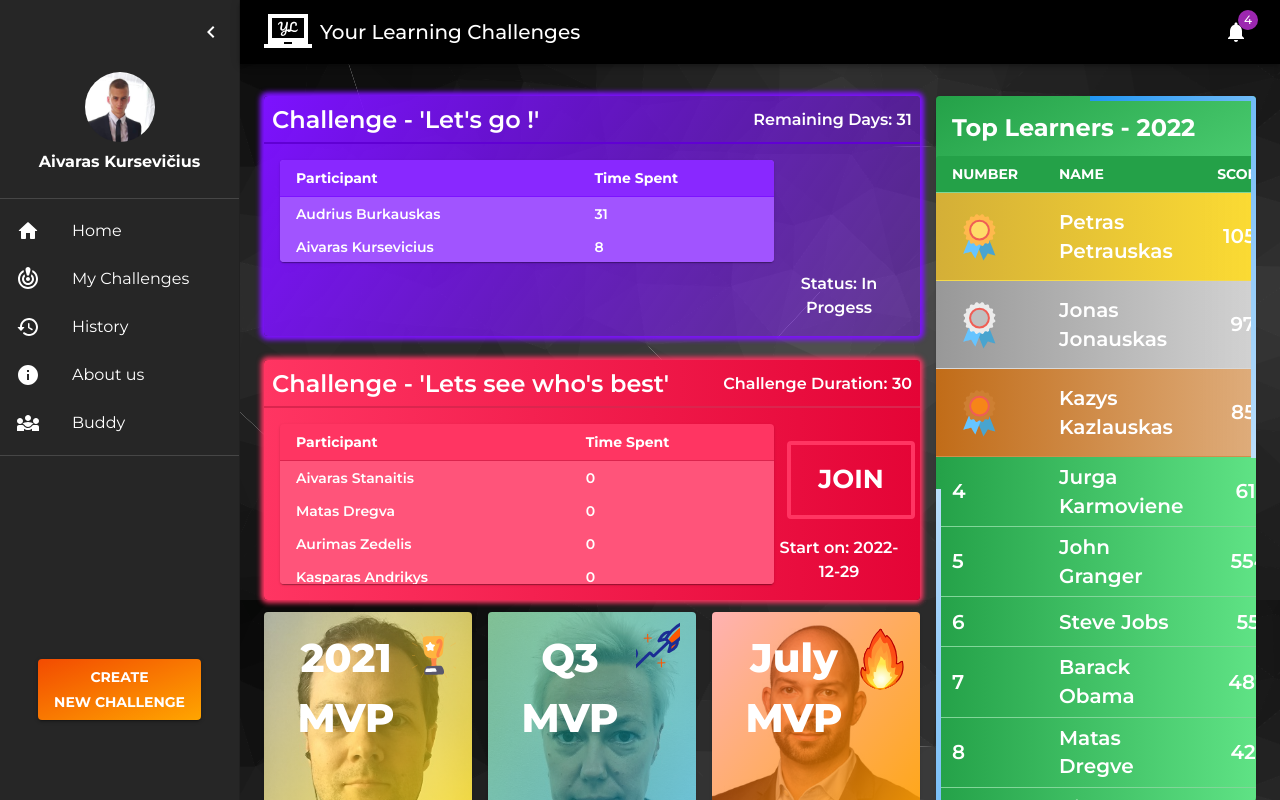
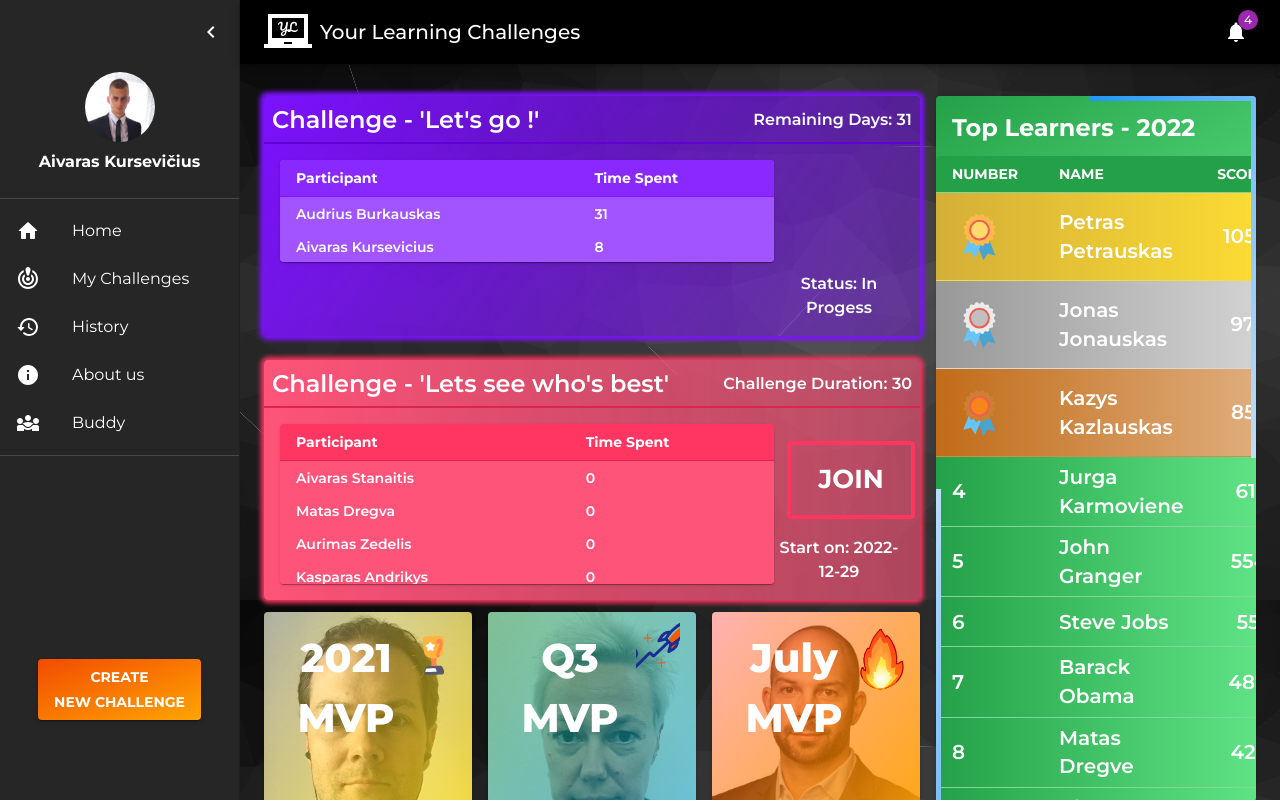
Before and after one commit to aivaraskurseviciusltu/HACKATHON2022, a React (Create React App) app in the folder my-app/: page / in a window 1280 px wide. Built offline with nearby package versions, Linux system fonts and the light colour scheme.

Commit message:
challenge card update v3

```diff
--- a/my-app/src/Challenges/AllChallenges/AllChallenges.js
+++ b/my-app/src/Challenges/AllChallenges/AllChallenges.js
@@ -54,17 +54,17 @@ const AllOpenChallenges = (props) => {
           flexDirection: "column",
           height: 240,
           color: "#fff",
-          background: props.color === 'pink' ? 'linear-gradient(125deg, rgba(125,18,255,1) 0%, rgba(125,18,255,0.3604035364145658) 100%)' : 'linear-gradient(90deg, rgba(255,53,98,1) 0%, rgba(228,4,54,1) 100%)',
-          boxShadow: props.color === 'pink' ? "0px 0px 5px 4px #7d12ff" : "0px 0px 5px 3px #ff3562",
+          background: props.color === 'violet' ? 'linear-gradient(125deg, rgba(125,18,255,1) 0%, rgba(125,18,255,0.3604035364145658) 100%)' : 'linear-gradient(90deg, rgba(255,84,122,1) 0%, rgba(255,84,122,0.6) 100%)',
+          boxShadow: props.color === 'violet' ? "0px 0px 5px 4px #7d12ff" : "0px 0px 5px 3px #ff3562",
           '&:hover': {
-            border: props.color === 'pink' ? "3px solid #7d12ff" : "3px solid #db254e",
-            background: props.color === 'pink' ? 'linear-gradient(125deg, rgba(125,18,255,1) 0%, rgba(125,18,255,0.3604035364145658) 100%)' : 'linear-gradient(90deg, rgba(255,53,98,1) 0%, rgba(228,4,54,1) 100%)',
+            border: props.color === 'violet' ? "3px solid #7d12ff" : "3px solid #db254e",
+            background: props.color === 'violet' ? 'linear-gradient(125deg, rgba(125,18,255,1) 0%, rgba(125,18,255,0.3604035364145658) 100%)' : 'linear-gradient(90deg, rgba(255,84,122,1) 0%, rgba(255,84,122,0.6) 100%)',
             boxShadow: 'none'
           },
         }}
         className="raise"
       >
-        <Grid container sx={{ borderBottom: `2px solid ${props.color === 'pink' ? "#6000d4" : "#db254e"}`, height: 48, padding: 1 }}>
+        <Grid container sx={{ borderBottom: `2px solid ${props.color === 'violet' ? "#6000d4" : "#db254e"}`, height: 48, padding: 1 }}>
           <Grid item xs={8}>
             <Typography
               sx={{ height: "40px", textAlign: "start", fontWeight: 600 }}
@@ -88,18 +88,18 @@ const AllOpenChallenges = (props) => {
         </Grid>
         <Grid container sx={{ height: 192, p: 2 }}>
           <Grid item xs={9.5}>
-            <TableContainer component={Paper} sx={{ maxHeight: "160px", overflowY: "auto", background: props.color === 'pink' ? "#a154ff" : "#ff547a" }}>
+            <TableContainer component={Paper} sx={{ maxHeight: "160px", overflowY: "auto", background: props.color === 'violet' ? "#a154ff" : "#ff547a" }}>
               <Table sx={{ minWidth: "100%", }} size="small" aria-label="a dense table">
                 <TableHead>
-                  <TableRow sx={{ backgroundColor: props.color === 'pink' ? "#8928ff" : "#ff3562" }}>
+                  <TableRow sx={{ backgroundColor: props.color === 'violet' ? "#8928ff" : "#ff3562" }}>
                     <TableCell sx={{
                       color: "#fff", fontWeight: 700, borderColor:
-                        props.color === 'pink'
+                        props.color === 'violet'
                           ? "#7d12ff" : "#db254e"
                     }}>Participant</TableCell>
                     <TableCell sx={{
                       color: "#fff", fontWeight: 700, borderColor:
-                        props.color === 'pink'
+                        props.color === 'violet'
                           ? "#7d12ff" : "#db254e"
                     }}>Time Spent</TableCell>
                   </TableRow>
@@ -117,7 +117,7 @@ const AllOpenChallenges = (props) => {
                     <TableRow
                       key={index}
                       sx={{
-                        backgroundColor: props.color === 'pink' ? "#a154ff" : "#ff547a",
+                        backgroundColor: props.color === 'violet' ? "#a154ff" : "#ff547a",
                         '&:last-child td, &:last-child th': { border: 0 },
                         textTransform: "none"
                       }}
@@ -125,14 +125,14 @@ const AllOpenChallenges = (props) => {
                     >
                       <StyledTableCell component="td" sx={{
                         borderColor:
-                          props.color === 'pink'
+                          props.color === 'violet'
                             ? "#7d12ff" : "#db254e"
                       }}>
                         {`${item.name} ${item.surname}`}
                       </StyledTableCell>
                       <StyledTableCell component="td" sx={{
                         borderColor:
-                          props.color === 'pink'
+                          props.color === 'violet'
                             ? "#7d12ff" : "#db254e"
                       }}>
                         {item.learnings.reduce((accumulator, object) => {
@@ -147,8 +147,8 @@ const AllOpenChallenges = (props) => {
             </TableContainer>
           </Grid>
           <Grid item xs={2.5}>
-            <Box sx={{ display: "flex", flexDirection: "column", height: "100%", alignItems: "center", justifyContent: props.color === 'pink' ? "flex-end" : "space-between", fontWeight: 600 }}>
-              <Box sx={{ display: props.color === 'pink' ? "none" : "flex", flexGrow: 1, justifyContent: 'center', alignItems: 'center', pl: 3 }}>
+            <Box sx={{ display: "flex", flexDirection: "column", height: "100%", alignItems: "center", justifyContent: props.color === 'violet' ? "flex-end" : "space-between", fontWeight: 600 }}>
+              <Box sx={{ display: props.color === 'violet' ? "none" : "flex", flexGrow: 1, justifyContent: 'center', alignItems: 'center', pl: 3 }}>
                 <Button variant="outlined" sx={{ width: "10vw", height: '70%', color: '#fff', fontWeight: 700, border: "4px solid #ff3562", fontSize: '26px', '&:hover': { border: "4px solid #ff3562", background: "#ff3562" } }}>Join</Button>
               </Box>
               <Box sx={{ display: "flex", alignSelf: "end" }}>
--- a/my-app/src/Challenges/Challenges.js
+++ b/my-app/src/Challenges/Challenges.js
@@ -96,7 +96,7 @@ const mockData = [
 const Challenges = () => {
   return (
     mockData.map((item, index) =>
-      <AllClosedChallenges data={item} key={index} color={index === 0 ? 'pink' : 'yellow'} />
+      <AllClosedChallenges data={item} key={index} color={index === 0 ? 'violet' : 'yellow'} />
     )
   );
 };
```
